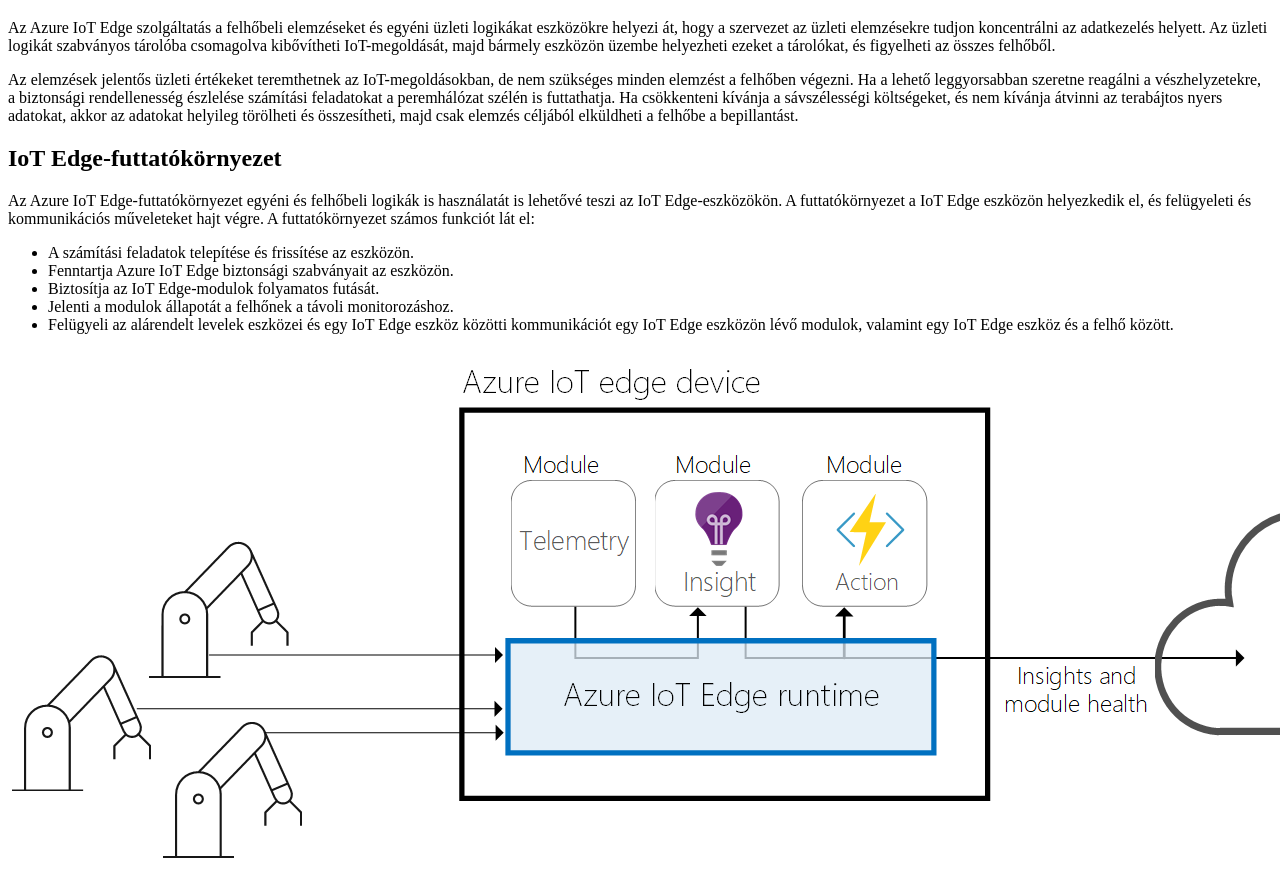
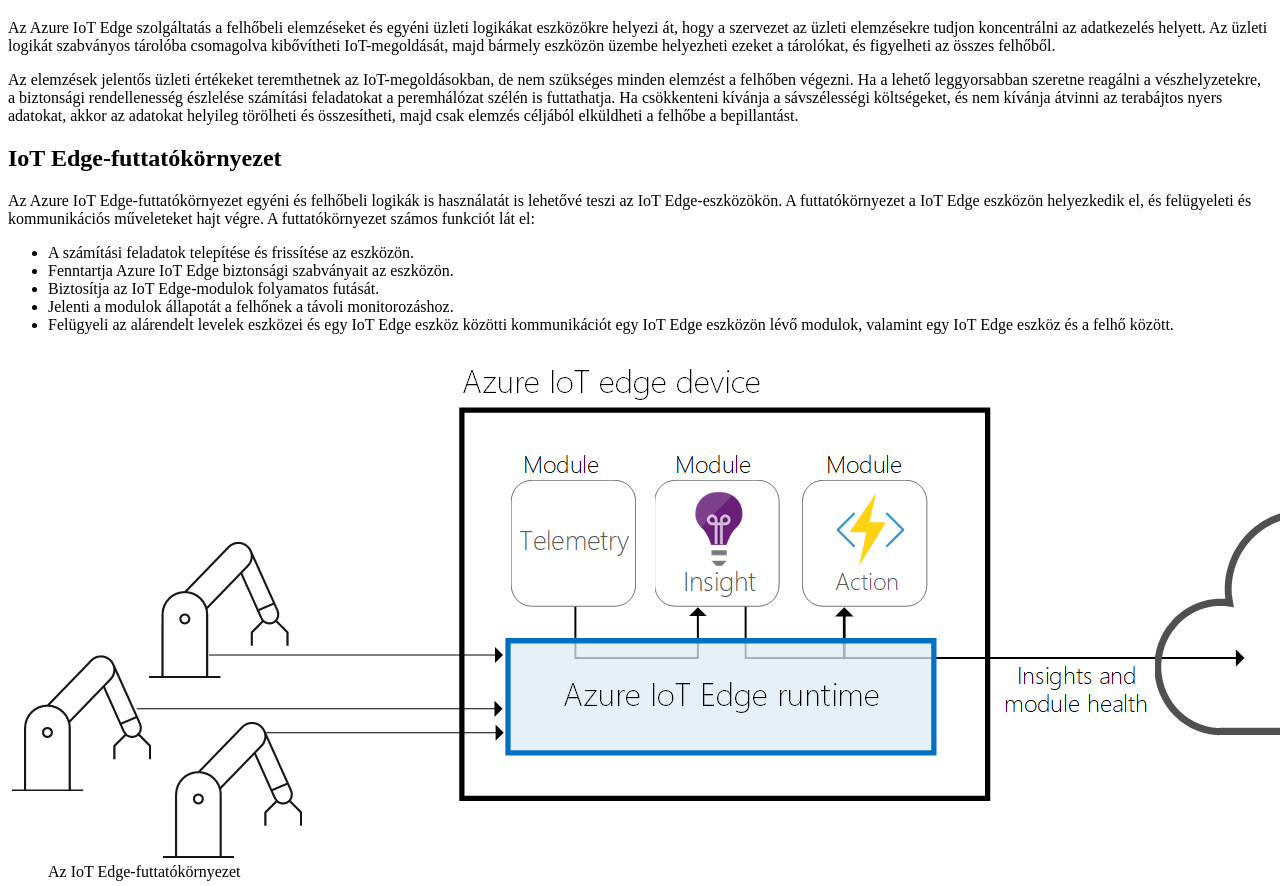
Before and after one commit to AttilaNagy2004/Azure-IoT-Edge, a plain HTML site: page index.html in a window 1280 px wide. Shown: the part 61-947 px from the top of the page. Drawn offline with Linux system fonts and the light colour scheme.

Commit message:
8.feladat

```diff
--- a/index.html
+++ b/index.html
@@ -25,6 +25,7 @@
     <li>Felügyeli az alárendelt levelek eszközei és egy IoT Edge eszköz közötti kommunikációt egy IoT Edge eszközön lévő modulok, valamint egy IoT Edge eszköz és a felhő között.</li></ul></p>
     <div class="keret">
       <img src="runtime.png" alt="IoT Edge-futtatókörnyezet">
+      <dd class="kepalairas">Az IoT Edge-futtatókörnyezet</dd>
     </div>
 
     <h2>Verzióelőzmények</h2>
```
